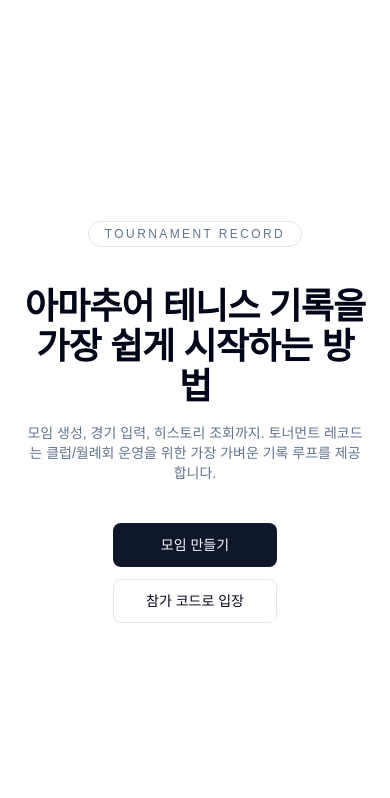
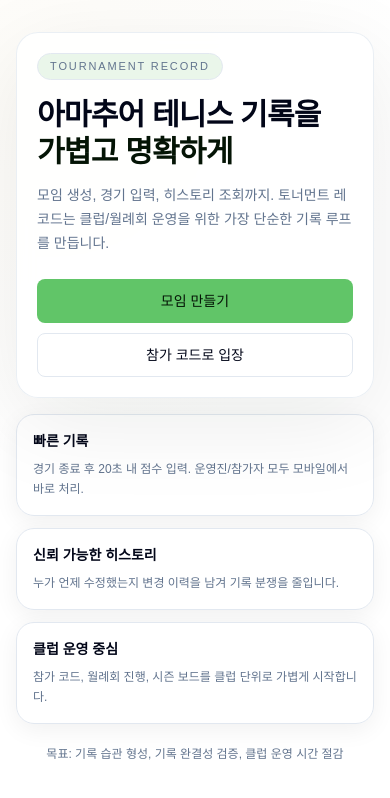
Before and after one commit to m2nhyun/tournament-record, a Next.js app: page / in a window 390 px wide. Shown: the top 798 px of the page. Built offline with nearby package versions, Linux system fonts and the light colour scheme.

Commit message:
feat: add mobile-first design foundation and project docs

```diff
--- a/src/app/globals.css
+++ b/src/app/globals.css
@@ -53,6 +53,10 @@
   --radius: 0.625rem;
   --background: oklch(1 0 0);
   --foreground: oklch(0.129 0.042 264.695);
+  --brand: oklch(0.74 0.16 145);
+  --brand-foreground: oklch(0.17 0.04 145);
+  --surface-1: oklch(0.985 0.01 145);
+  --surface-2: oklch(0.96 0.02 145);
   --card: oklch(1 0 0);
   --card-foreground: oklch(0.129 0.042 264.695);
   --popover: oklch(1 0 0);
@@ -124,5 +128,11 @@
   }
   body {
     @apply bg-background text-foreground;
+    background-image: radial-gradient(
+      circle at 10% 10%,
+      color-mix(in oklch, var(--surface-1) 55%, white),
+      transparent 45%
+    );
+    min-width: 320px;
   }
 }
--- a/src/app/page.tsx
+++ b/src/app/page.tsx
@@ -1,29 +1,63 @@
 import { Button } from "@/components/ui/button";
+
+const highlights = [
+  {
+    title: "빠른 기록",
+    description: "경기 종료 후 20초 내 점수 입력. 운영진/참가자 모두 모바일에서 바로 처리.",
+  },
+  {
+    title: "신뢰 가능한 히스토리",
+    description: "누가 언제 수정했는지 변경 이력을 남겨 기록 분쟁을 줄입니다.",
+  },
+  {
+    title: "클럽 운영 중심",
+    description: "참가 코드, 월례회 진행, 시즌 보드를 클럽 단위로 가볍게 시작합니다.",
+  },
+];
 
 export default function Home() {
   return (
-    <div className="min-h-screen bg-background text-foreground">
-      <main className="mx-auto flex min-h-screen w-full max-w-5xl flex-col items-center justify-center gap-10 px-6 py-20 text-center">
-        <p className="rounded-full border border-border px-4 py-1 text-xs tracking-[0.2em] text-muted-foreground uppercase">
+    <div className="min-h-screen text-foreground">
+      <main className="mx-auto flex min-h-screen w-full max-w-5xl flex-col px-4 pb-12 pt-8 sm:px-6 sm:pb-16 sm:pt-10">
+        <div className="mx-auto w-full max-w-3xl rounded-3xl border border-border/70 bg-white/80 p-5 shadow-[0_24px_90px_rgba(13,24,16,0.08)] backdrop-blur-sm sm:p-8">
+          <p className="inline-flex rounded-full border border-border bg-[var(--surface-2)] px-3 py-1 text-[11px] font-medium tracking-[0.17em] text-muted-foreground uppercase">
             Tournament Record
           </p>
-        <div className="space-y-4">
-          <h1 className="text-4xl font-semibold tracking-tight sm:text-5xl">
+          <h1 className="mt-4 text-balance text-3xl font-semibold leading-tight tracking-tight sm:text-4xl">
             아마추어 테니스 기록을
-            <br />
-            가장 쉽게 시작하는 방법
+            <span className="block text-[var(--brand-foreground)]">가볍고 명확하게</span>
           </h1>
-          <p className="mx-auto max-w-2xl text-sm text-muted-foreground sm:text-base">
-            모임 생성, 경기 입력, 히스토리 조회까지. 토너먼트 레코드는
-            클럽/월례회 운영을 위한 가장 가벼운 기록 루프를 제공합니다.
+          <p className="mt-3 text-pretty text-sm leading-6 text-muted-foreground sm:text-base">
+            모임 생성, 경기 입력, 히스토리 조회까지. 토너먼트 레코드는 클럽/월례회
+            운영을 위한 가장 단순한 기록 루프를 만듭니다.
           </p>
-        </div>
-        <div className="flex flex-col gap-3 sm:flex-row">
-          <Button size="lg">모임 만들기</Button>
-          <Button variant="outline" size="lg">
+          <div className="mt-6 flex flex-col gap-2.5 sm:flex-row">
+            <Button className="w-full bg-[var(--brand)] text-[var(--brand-foreground)] hover:opacity-95 sm:w-auto" size="lg">
+              모임 만들기
+            </Button>
+            <Button className="w-full sm:w-auto" variant="outline" size="lg">
               참가 코드로 입장
             </Button>
           </div>
+        </div>
+
+        <div className="mx-auto mt-4 grid w-full max-w-3xl gap-3 sm:mt-5 sm:grid-cols-3">
+          {highlights.map((item) => (
+            <section
+              key={item.title}
+              className="rounded-2xl border border-border bg-card/90 p-4 shadow-[0_6px_24px_rgba(13,24,16,0.06)]"
+            >
+              <h2 className="text-sm font-semibold sm:text-base">{item.title}</h2>
+              <p className="mt-2 text-xs leading-5 text-muted-foreground sm:text-sm">
+                {item.description}
+              </p>
+            </section>
+          ))}
+        </div>
+
+        <p className="mx-auto mt-5 w-full max-w-3xl text-center text-xs leading-5 text-muted-foreground">
+          목표: 기록 습관 형성, 기록 완결성 검증, 클럽 운영 시간 절감
+        </p>
       </main>
     </div>
   );
```
Also changed, not shown: 6 other files (tests, documents, lock files or other folders). Lines whose indentation alone changed are shown as unchanged.
